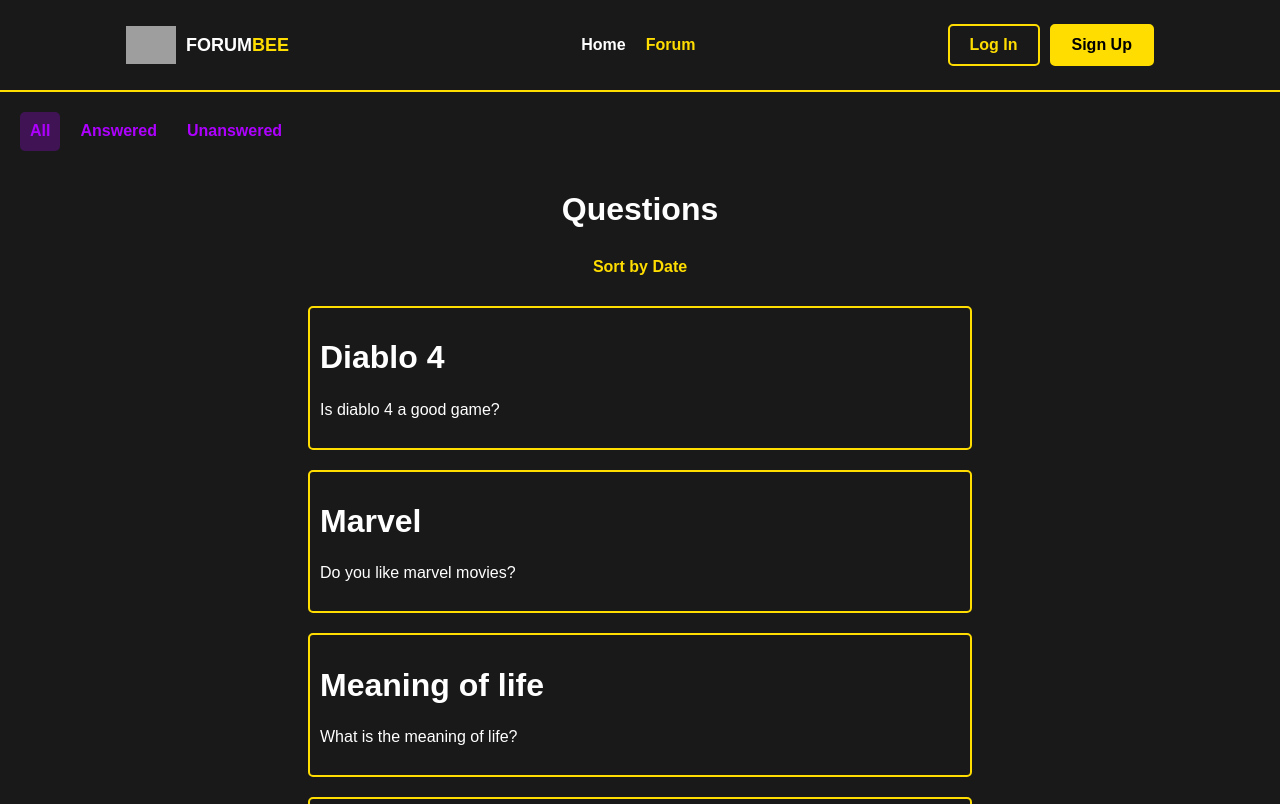
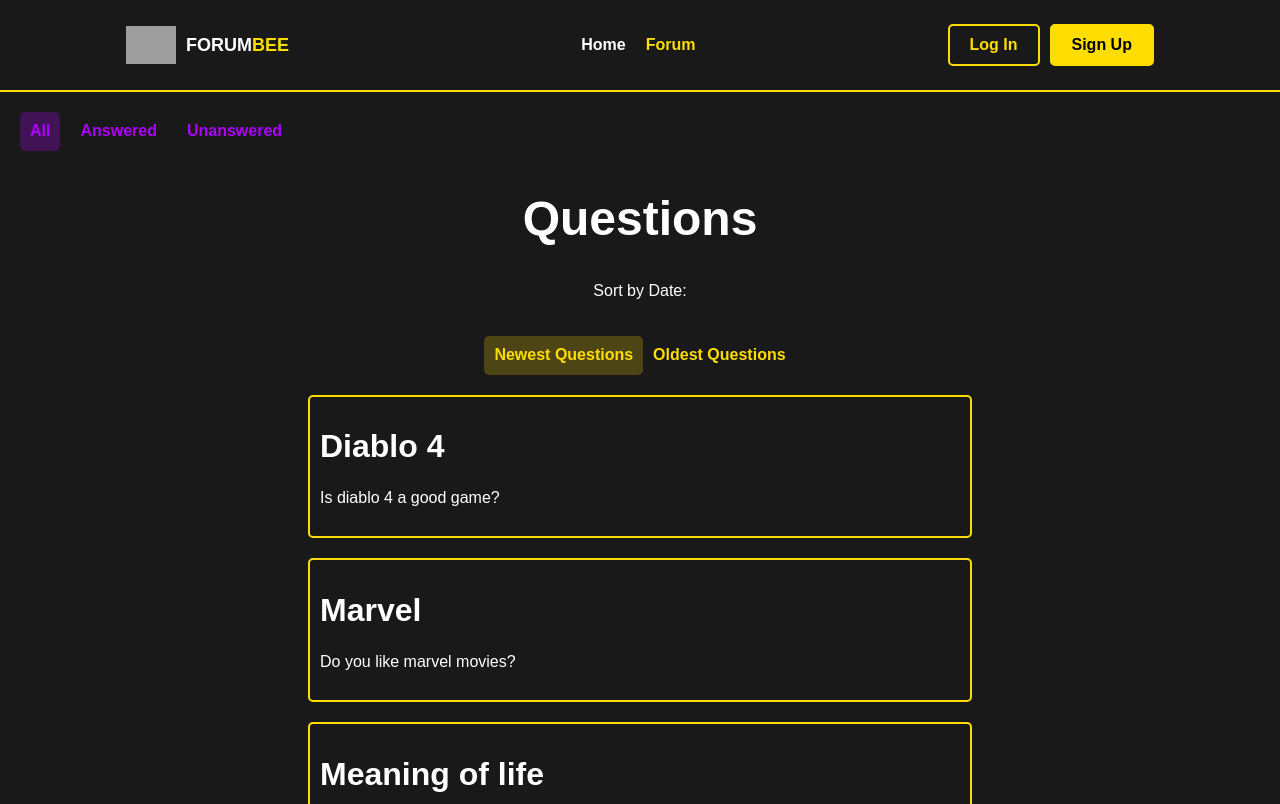
Before and after one commit to JustinasJadeska/Baigiamasis-darbas, a React (Create React App) app in the folder Baigiamasis darbas/: page /questions/allQuestions in a window 1280 px wide. Shown: the top 804 px of the page. Built offline with nearby package versions, Linux system fonts and the light colour scheme; data requests are answered from the project's data file; grey boxes are pictures that could not be loaded.

Commit message:
Added sorted extra buttons and logic

```diff
--- a/Baigiamasis darbas/src/components/UI/sortQuestions/SortQuestions.jsx
+++ b/Baigiamasis darbas/src/components/UI/sortQuestions/SortQuestions.jsx
@@ -7,7 +7,7 @@ const StyledButton = styled.div`
     align-items: center;
     justify-content: center;
 
-    > button {
+    div > button {
         font-size: 16px;
         cursor: pointer;
         border: none;
@@ -18,11 +18,11 @@ const StyledButton = styled.div`
         font-weight: 600;
     }
 
-    > button:hover {
+    div > button:hover {
         text-decoration: underline;
     }
 
-    > button.active {
+    div > button.active {
         background-color: #ffdd003a;
     }
 `
@@ -49,15 +49,25 @@ const SortQuestions = ({onSort}) => {
           });
       }, [sortOrder]);
 
-      const handleSort = () => {
+      const handleAscSort = () => {
         setSortOrder(sortOrder === "asc" ? "desc" : "asc");
       };
 
+      const handleDescSort = () => {
+        setSortOrder(sortOrder === "desc" ? "asc" : "desc");
+      }
+
     return (
         <StyledButton>
-            <button onClick={handleSort} className={sortOrder === "asc" ? "active" : ""}>
-                Sort by Date
-            </button>
+            <p>Sort by Date:</p>
+            <div>
+              <button onClick={handleAscSort} className={sortOrder === "desc" ? "active" : ""}>
+                  Newest Questions
+              </button>
+              <button onClick={handleDescSort} className={sortOrder === "asc" ? "active" : ""}>
+                  Oldest Questions
+              </button>
+            </div>
         </StyledButton>
      );
 }
--- a/Baigiamasis darbas/src/components/pages/allQuestion/AllQuestions.jsx
+++ b/Baigiamasis darbas/src/components/pages/allQuestion/AllQuestions.jsx
@@ -12,6 +12,7 @@ const StyledQuestions = styled.div`
     color: white;
 
     > h1 {
+        font-size: 48px;
         margin: 0;
         text-align: center;
         padding: 20px 0 20px 0;
@@ -108,7 +109,7 @@ const AllQuestions = () => {
     return (
         <StyledQuestions>
             {
-                loggedInUser && <Link to='/questions/addNew'><button>Ask Question</button></Link>
+                loggedInUser && <Link to='/questions/addNew'><button><i class="bi bi-plus-lg"></i> Ask Question</button></Link>
             }
 
             <div className="filter-buttons">
```
